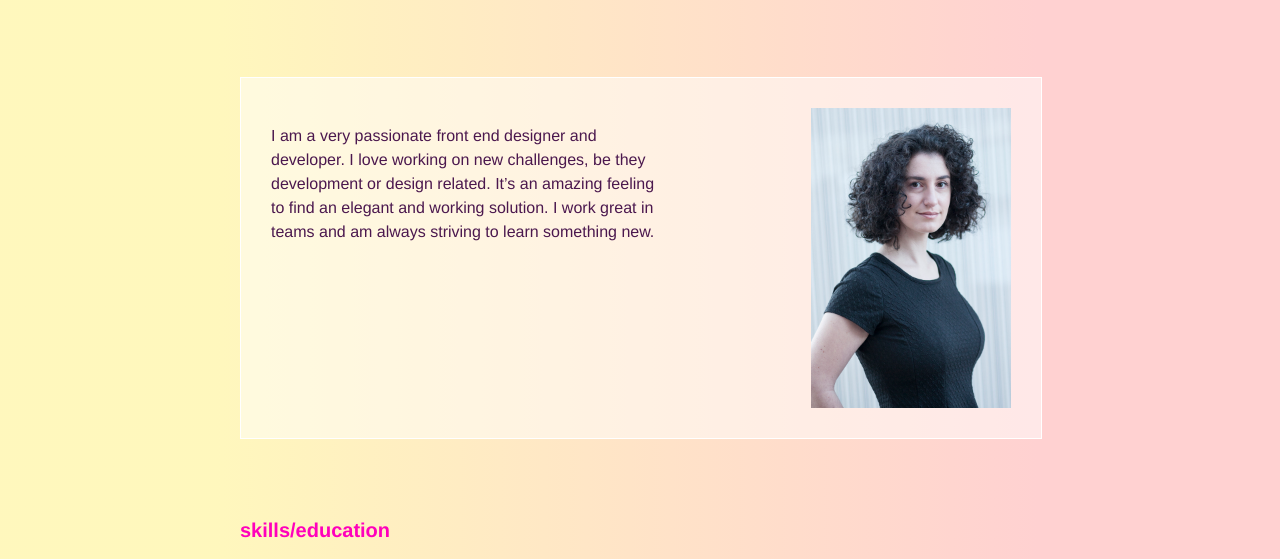
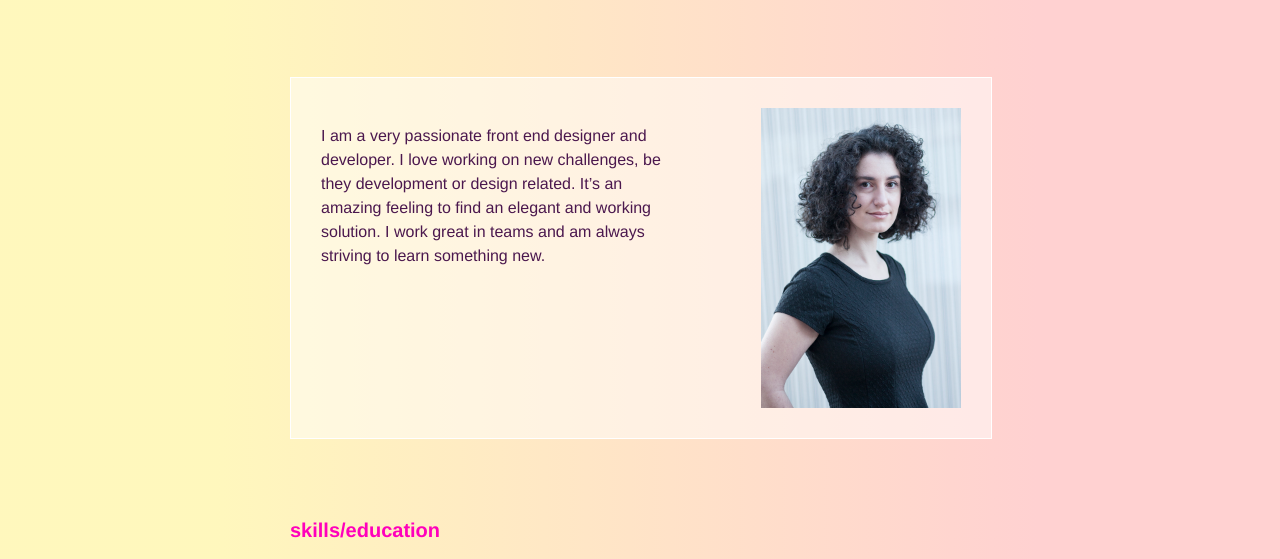
Before and after one commit to innaleikina/portfolio-2019, a website: page app/public/about.html in a window 1280 px wide. Shown: the part 210-769 px from the top of the page. Drawn offline with nearby package versions, Linux system fonts and the light colour scheme; files whose address does not match are found by name.

Commit message:
got rid of extra styling

```diff
--- a/app/public/about.html
+++ b/app/public/about.html
@@ -46,7 +46,7 @@
             </div> -->
         </div>
 
-    <div id="about">
+    <div class="about">
         <div class="white-background about-wrap">
             <div class="text-wrap">
                 <!-- <p class="title-small about-title"> about </p> -->
--- a/app/public/css/about.css
+++ b/app/public/css/about.css
@@ -1,4 +1,4 @@
-#about {
+.about {
     width: 700px;
     margin: 0 auto;
     /* border:1px red solid;     */
```
